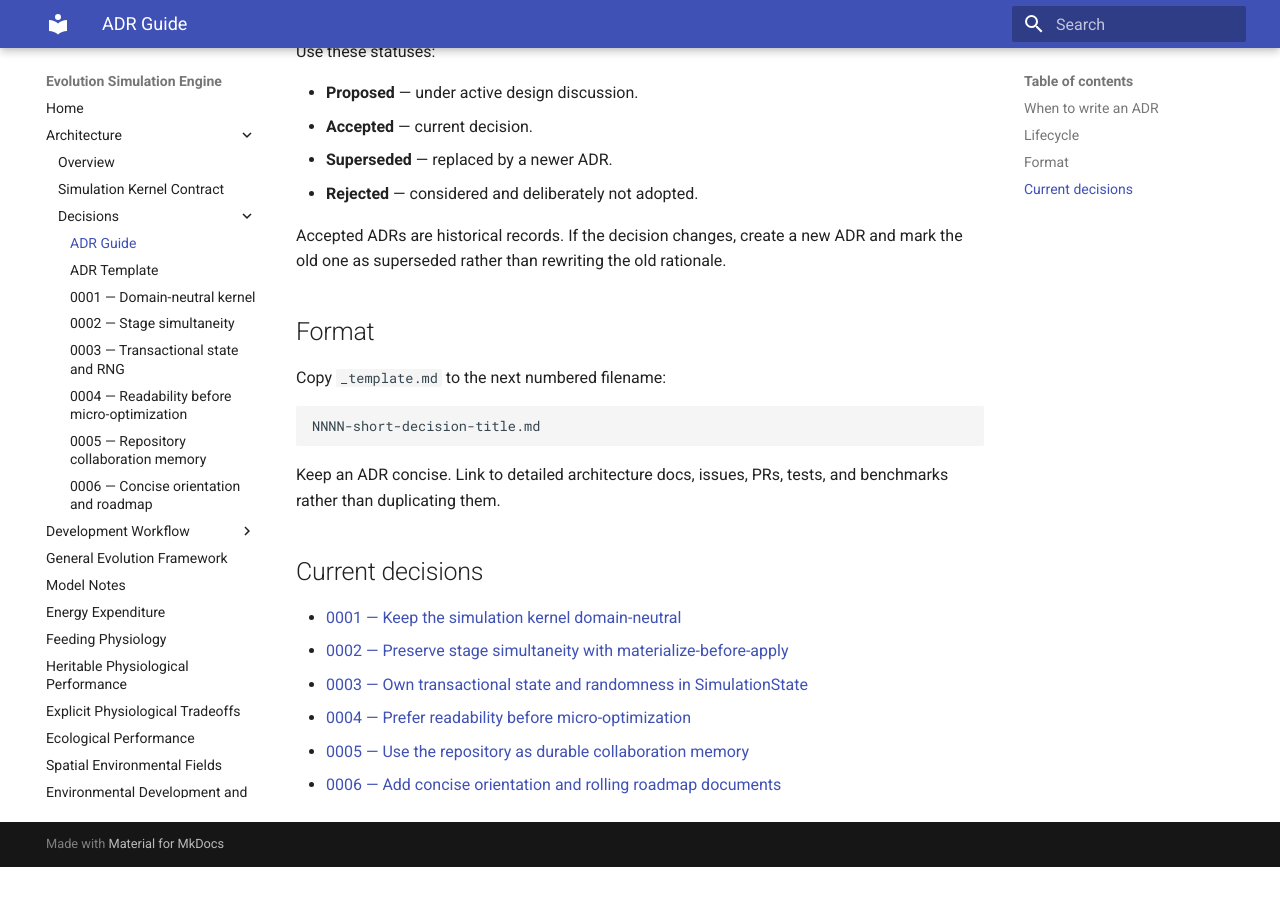
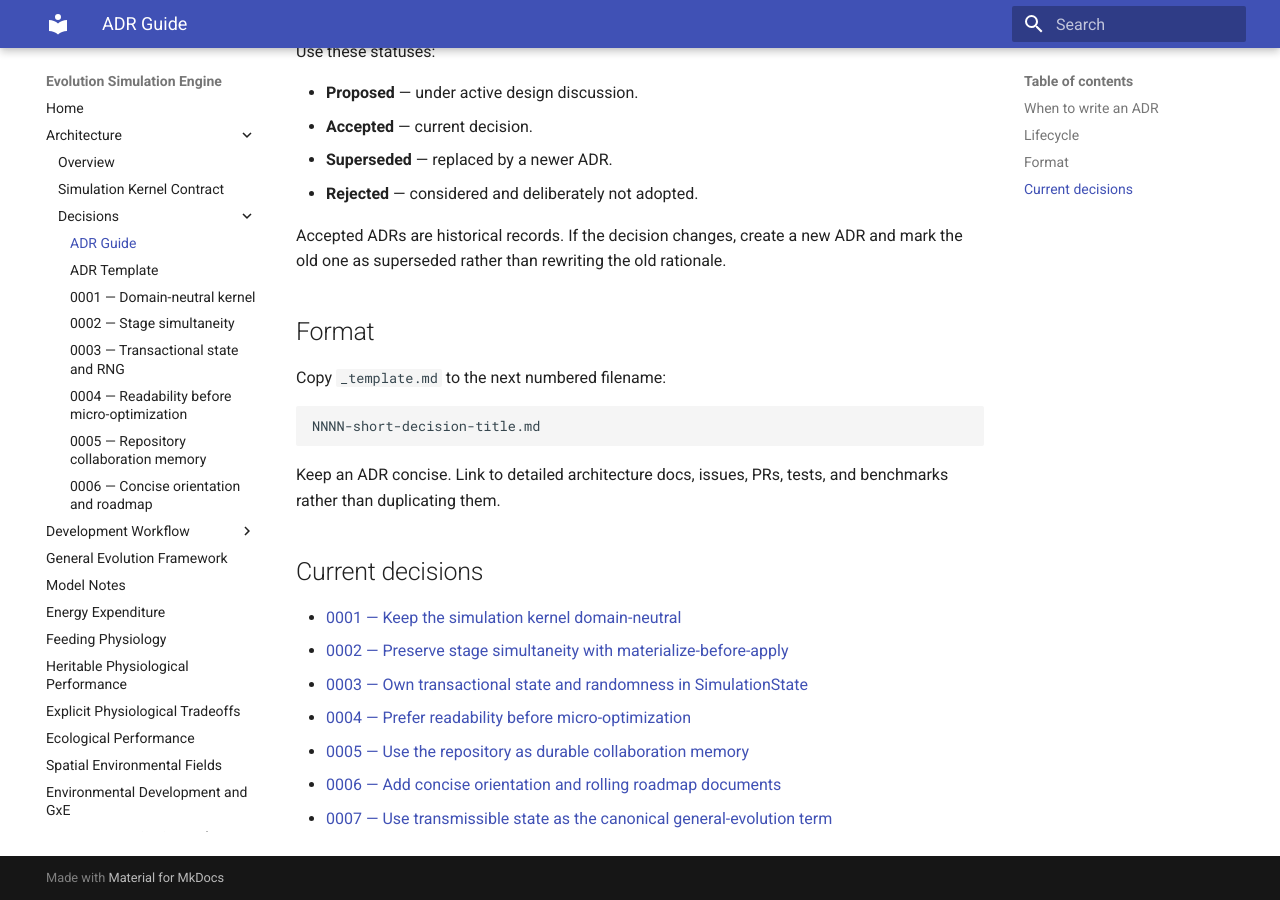
Before and after one commit to abdullahkhan57721/evolution-simulation-engine, an MkDocs documentation site: the page built from docs/decisions/README.md, in a window 1280 px wide and 900 px high, scrolled down 635 px. Built offline with MkDocs 1.6.1 and Material for MkDocs 9.7.7, drawn with Linux system fonts in a browser that asks for light colours; before the commit the page ends 1502 px from its top, so only the background shows below that.

Commit message:
Index transmissible-state terminology ADR

```diff
--- a/docs/decisions/README.md
+++ b/docs/decisions/README.md
@@ -48,3 +48,4 @@
 - [0004 — Prefer readability before micro-optimization](0004-readability-before-micro-optimization.md)
 - [0005 — Use the repository as durable collaboration memory](0005-repository-collaboration-memory.md)
 - [0006 — Add concise orientation and rolling roadmap documents](0006-concise-orientation-and-roadmap.md)
+- [0007 — Use transmissible state as the canonical general-evolution term](0007-transmissible-state-terminology.md)
```
